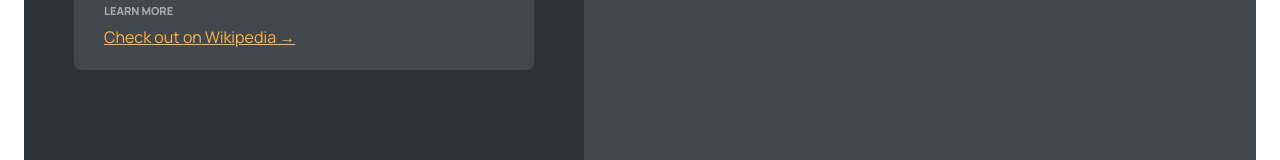
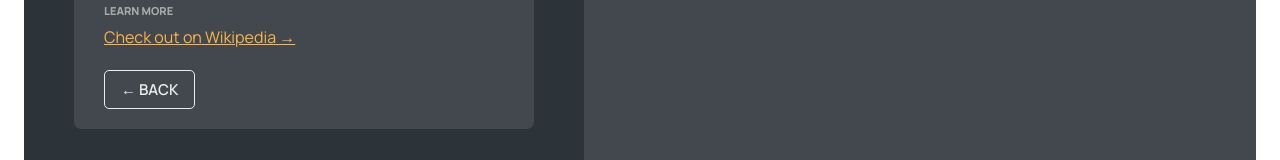
Before and after one commit to wpkhanto/worldwise, a React (Vite) app: page /app/cities/1 in a window 1280 px wide. Shown: the part 262-422 px from the top of the page. Built offline with nearby package versions, Linux system fonts and the light colour scheme; no server answers; data requests are answered from the project's data file.

Commit message:
Finishing the City View 2/2

```diff
--- /dev/null
+++ b/src/components/BackButton.jsx
@@ -0,0 +1,20 @@
+import { useNavigate } from "react-router-dom";
+import Button from "./Button";
+
+function BackButton() {
+    const navigate = useNavigate();
+
+    return (
+        <Button
+            type='back'
+            onClick={(e) => {
+                e.preventDefault();
+                navigate(-1);
+            }}
+        >
+            &larr; Back
+        </Button>
+    );
+}
+
+export default BackButton;
--- a/src/components/City.jsx
+++ b/src/components/City.jsx
@@ -3,6 +3,7 @@
 import { useEffect } from 'react';
 import styles from "./City.module.css";
 import Spinner from './Spinner';
+import BackButton from './BackButton';
 
 const formatDate = (date) =>
   new Intl.DateTimeFormat("en", {
@@ -57,9 +58,9 @@
           </a>
         </div>
 
-        {/* <div>
-          <ButtonBack />
-        </div> */}
+        <div>
+          <BackButton />
+        </div>
       </div>
     );
 }
--- a/src/components/Form.jsx
+++ b/src/components/Form.jsx
@@ -1,14 +1,15 @@
 // "https://api.bigdatacloud.net/data/reverse-geocode-client?latitude=0&longitude=0"
 
-import { useState } from "react";
-import Button from "./Button";
-import styles from "./Form.module.css";
-import { useNavigate } from "react-router-dom";
+import { useState } from 'react';
+import Button from './Button';
+import styles from './Form.module.css';
+import { useNavigate } from 'react-router-dom';
+import BackButton from './BackButton';
 
 export function convertToEmoji(countryCode) {
     const codePoints = countryCode
         .toUpperCase()
-    .split("")
+        .split('')
         .map((char) => 127397 + char.charCodeAt());
     return String.fromCodePoint(...codePoints);
 }
@@ -16,17 +17,17 @@
 function Form() {
     const navigate = useNavigate();
 
-  const [cityName, setCityName] = useState("");
-  const [country, setCountry] = useState("");
+    const [cityName, setCityName] = useState('');
+    const [country, setCountry] = useState('');
     const [date, setDate] = useState(new Date());
-  const [notes, setNotes] = useState("");
+    const [notes, setNotes] = useState('');
 
     return (
         <form className={styles.form}>
             <div className={styles.row}>
-        <label htmlFor="cityName">City name</label>
+                <label htmlFor='cityName'>City name</label>
                 <input
-          id="cityName"
+                    id='cityName'
                     onChange={(e) => setCityName(e.target.value)}
                     value={cityName}
                 />
@@ -34,34 +35,28 @@
             </div>
 
             <div className={styles.row}>
-        <label htmlFor="date">When did you go to {cityName}?</label>
+                <label htmlFor='date'>When did you go to {cityName}?</label>
                 <input
-          id="date"
+                    id='date'
                     onChange={(e) => setDate(e.target.value)}
                     value={date}
                 />
             </div>
 
             <div className={styles.row}>
-        <label htmlFor="notes">Notes about your trip to {cityName}</label>
+                <label htmlFor='notes'>
+                    Notes about your trip to {cityName}
+                </label>
                 <textarea
-          id="notes"
+                    id='notes'
                     onChange={(e) => setNotes(e.target.value)}
                     value={notes}
                 />
             </div>
 
             <div className={styles.buttons}>
-        <Button type="primary">Add</Button>
-        <Button
-          type="back"
-          onClick={(e) => {
-            e.preventDefault();
-            navigate(-1);
-          }}
-        >
-          &larr; Back
-        </Button>
+                <Button type='primary'>Add</Button>
+                <BackButton />
             </div>
         </form>
     );
```
Lines whose indentation alone changed are shown as unchanged.
